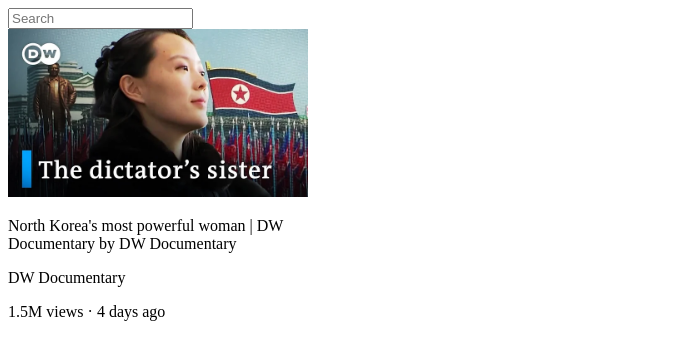
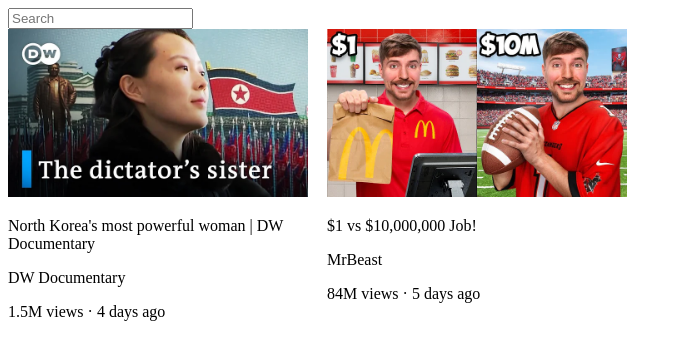
Before and after one commit to akshay4121/Youtube-Clone, a plain HTML site: page youtube.html in a window 1280 px wide. Shown: the whole page, without its empty margins (0-682 px from the left). Drawn offline with Linux system fonts and the light colour scheme.

Commit message:
Add a video preview section to the YouTube search results page.

```diff
--- a/youtube.html
+++ b/youtube.html
@@ -15,6 +15,13 @@
                 width: 300px;
             }
 
+            .video-preview{
+                width: 300px;
+                display: inline-block;
+                vertical-align: top;
+                margin-right: 15px;
+            }
+
 
 
 
@@ -24,10 +31,22 @@
     </head>
 
     <body>
+
         <input class="search-bar" type="text" placeholder="Search">
-        <img class="thumbnail" src="thumbnails/dictator.webp">
-        <p class="video-title">North Korea's most powerful woman | DW Documentary by DW Documentary</p>
-        <p class="video-author">DW Documentary</p>
-        <p class="video-stats">1.5M views &#183; 4 days ago</p>
+
+        <div class="video-preview">
+            <img class="thumbnail" src="thumbnails/dictator.webp">
+            <p class="video-title">North Korea's most powerful woman | DW Documentary </p>
+            <p class="video-author">DW Documentary</p>
+            <p class="video-stats">1.5M views &#183; 4 days ago</p>
+        </div>
+
+
+        <div class="video-preview">
+            <img class="thumbnail" src="thumbnails/thumbnail-2.webp">
+            <p class="video-title">$1 vs $10,000,000 Job!</p>
+            <p class="video-author">MrBeast</p>
+            <p class="video-stats">84M views &#183; 5 days ago</p>
+        </div>
     </body>
 </html>
```
Also changed, not shown: thumbnails/thumbnail-2.webp (added).
